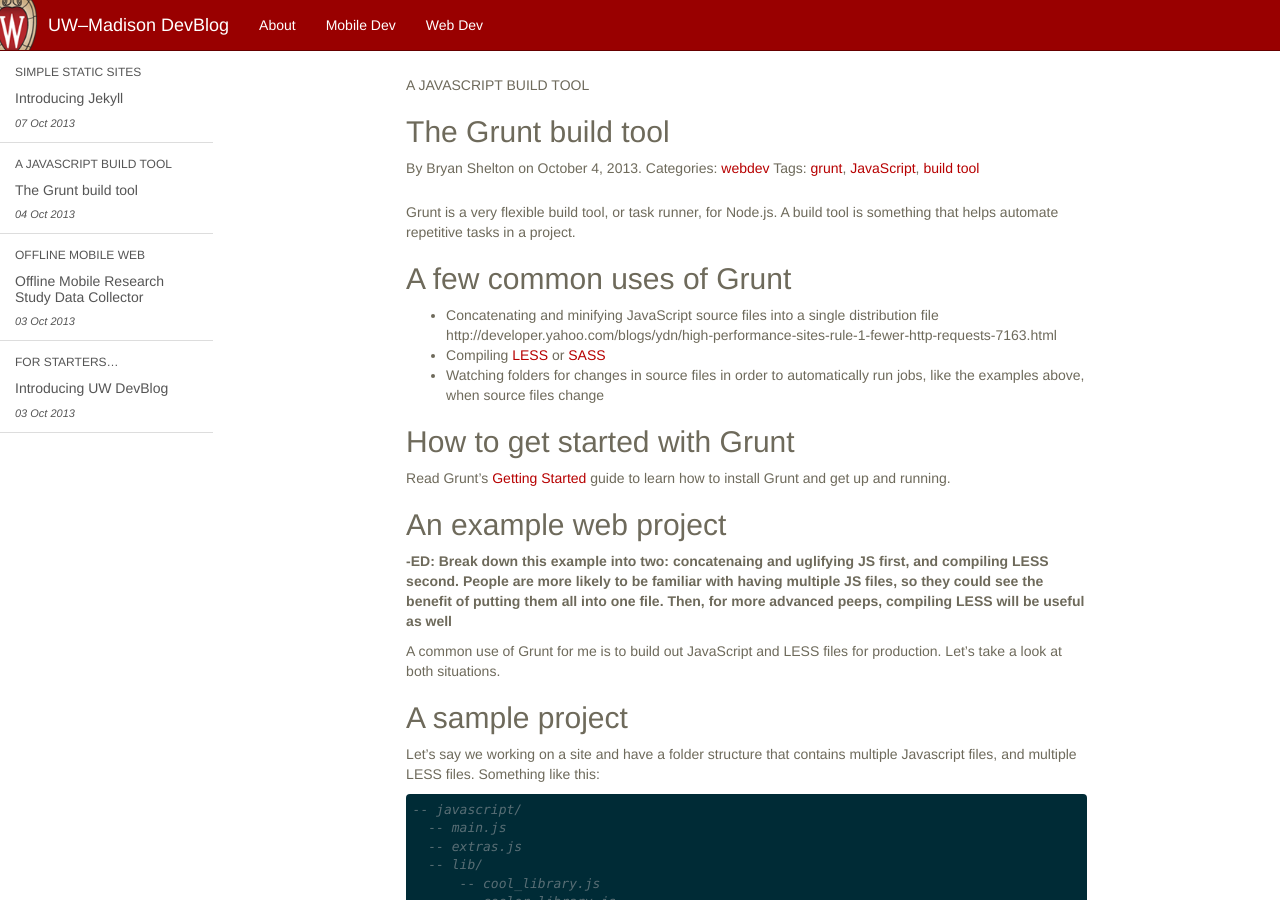
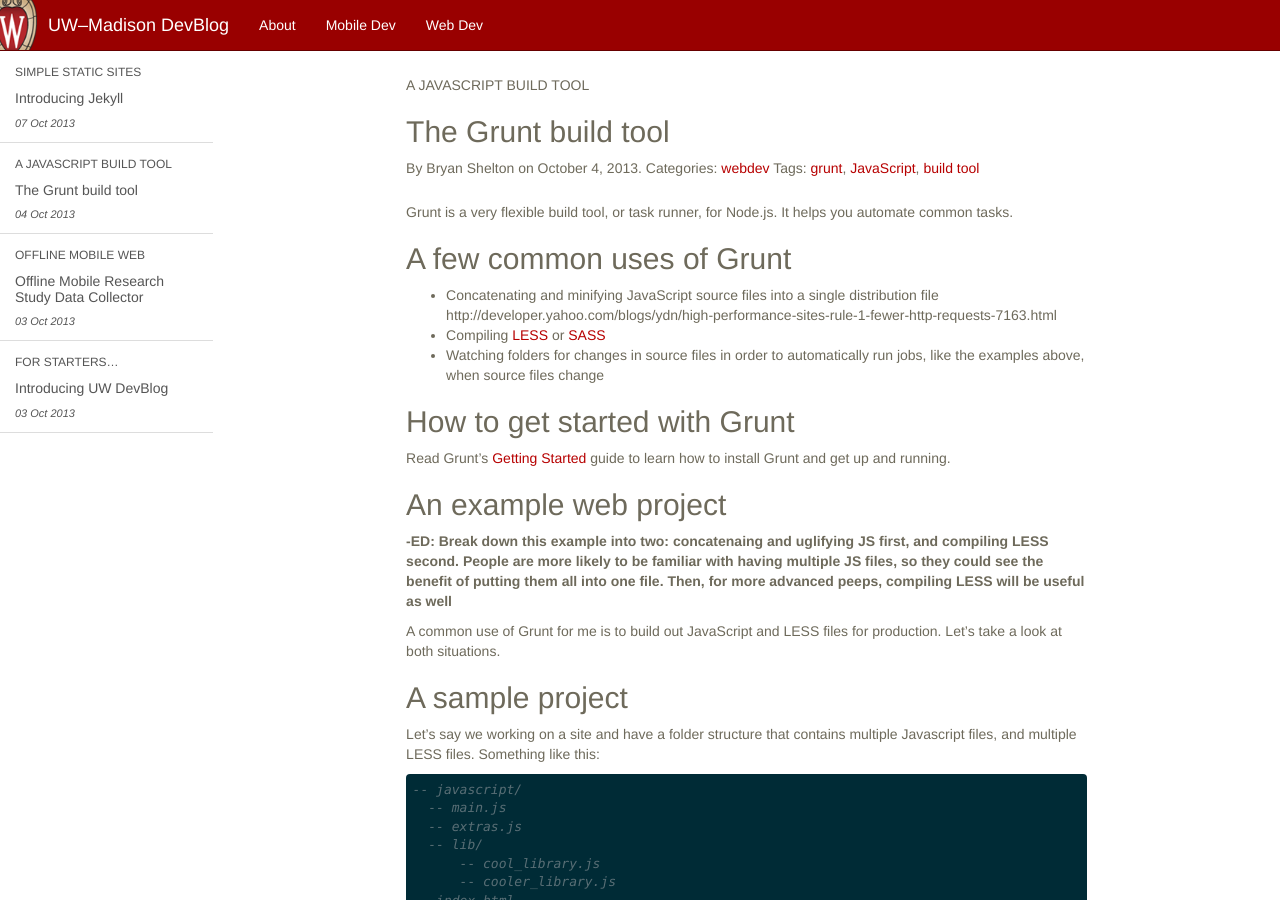
Before and after one commit to UWMadisonUcomm/devblog, a Jekyll site: the page built from _posts/2013-10-4-grunt-build-tool.markdown, in a window 1280 px wide and 900 px high. Built offline with Jekyll 4.4.1, drawn with Linux system fonts in a browser that asks for light colours; nearby versions of some CDN libraries; Markdown is read by kramdown in place of the engine named in the settings.

Commit message:
Updated 2013-10-4-grunt-build-tool.markdown

```diff
--- a/_posts/2013-10-4-grunt-build-tool.markdown
+++ b/_posts/2013-10-4-grunt-build-tool.markdown
@@ -12,7 +12,7 @@
 published: true
 ---
 
-Grunt is a very flexible build tool, or task runner, for Node.js. A build tool is something that helps automate repetitive tasks in a project.
+Grunt is a very flexible build tool, or task runner, for Node.js. It helps you automate common tasks.
 
 ## A few common uses of Grunt
 
```
